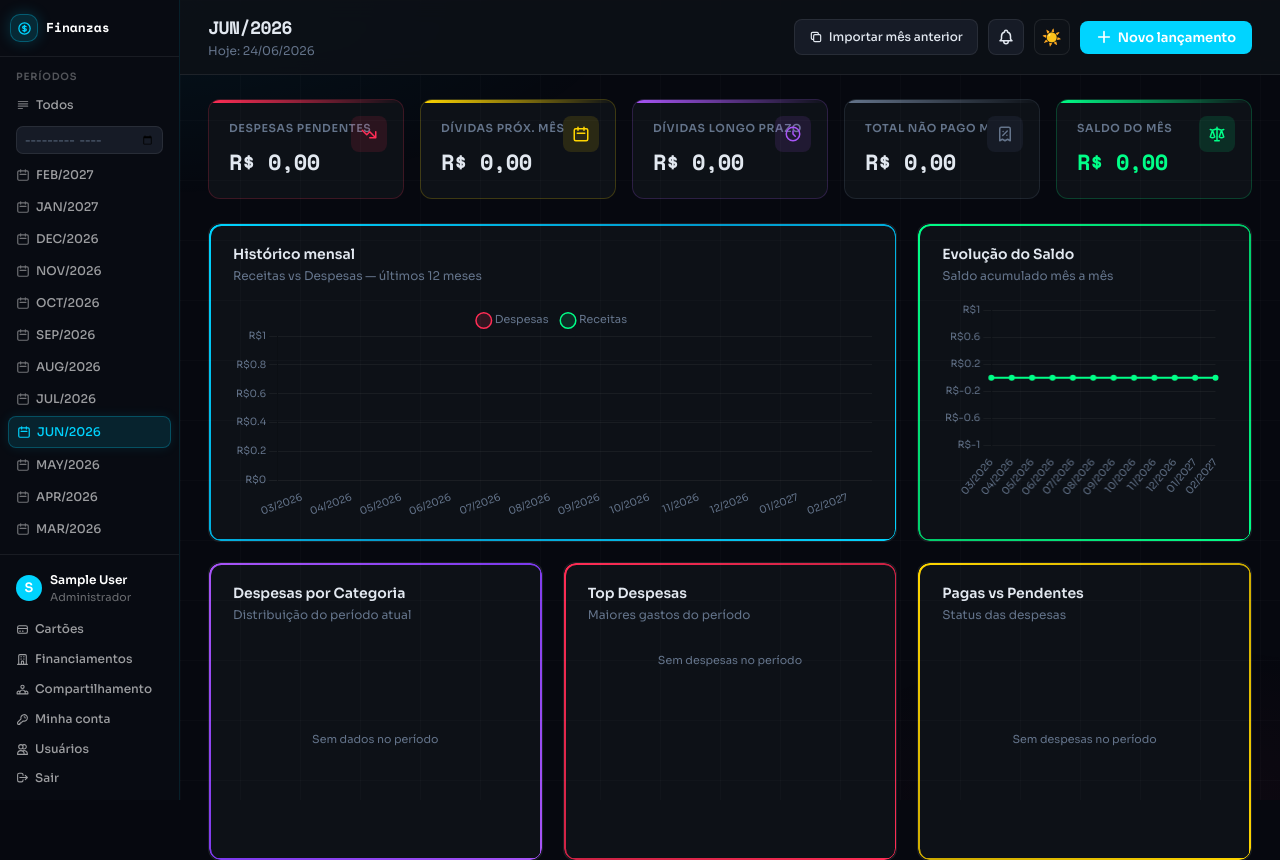
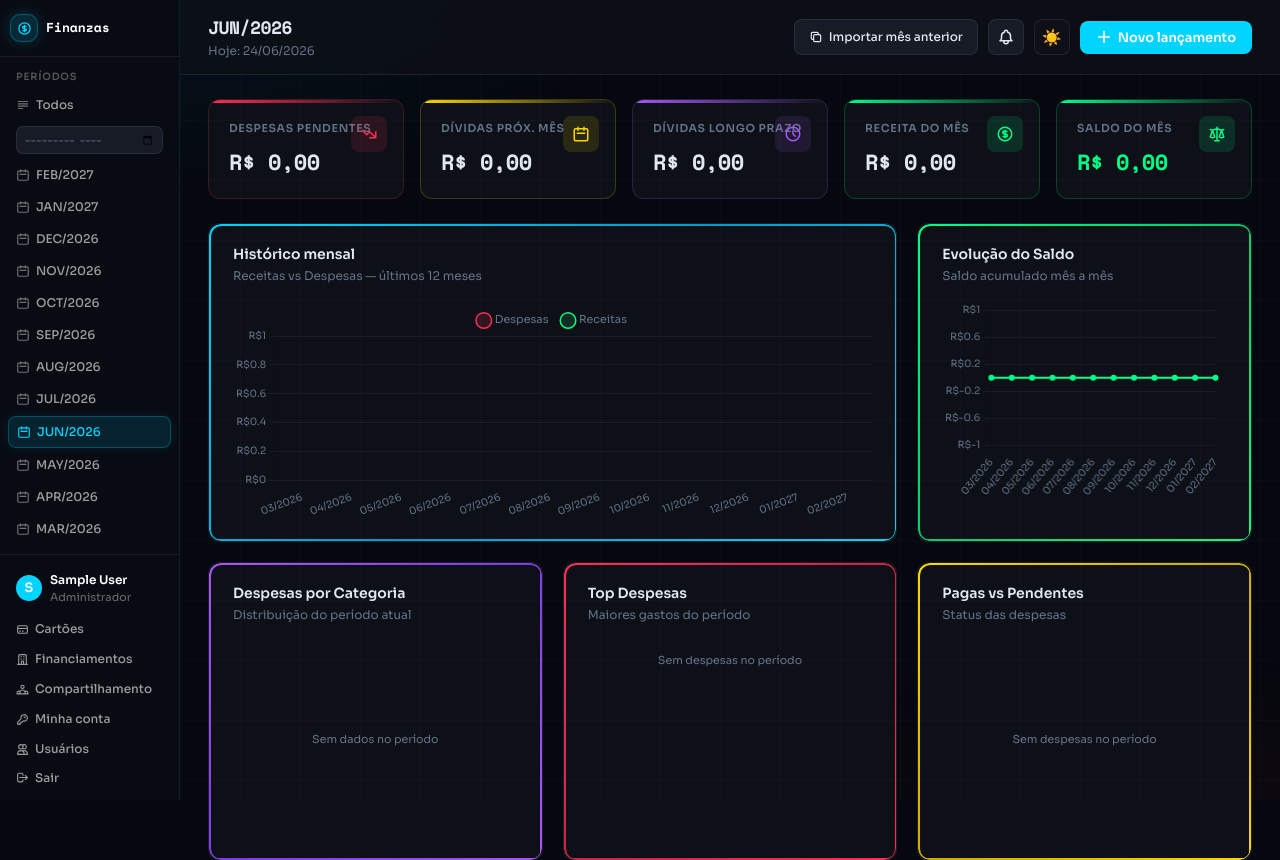
Before and after one commit to isaacsayago/projetoFinanzas, a PHP site: page /projetoFinanzas/dashboard.php in a window 1280 px wide. Shown: the top 860 px of the page. Run offline with PHP 8.4, Linux system fonts and the light colour scheme; the visitor is signed in with stand-in values (Sample User, id 1); data that the repository does not hold is empty.

Commit message:
Despesas pendentes inclui financiamentos; card 4 vira Receita do mes

```diff
--- a/dashboard.php
+++ b/dashboard.php
@@ -1781,7 +1781,7 @@ body.light ::-webkit-scrollbar-thumb:hover { background: #9ca3af; }
         <div class="stat-grid">
             <div class="stat-card danger">
                 <div class="stat-label"><?= $selectedPeriod !== 'all' ? 'Despesas pendentes' : 'Dívidas atuais' ?></div>
-                <div class="stat-value"><?= money($due_now) ?></div>
+                <div class="stat-value"><?= money($total_mes) ?></div>
                 <div class="stat-icon">
                     <svg xmlns="http://www.w3.org/2000/svg" fill="none" viewBox="0 0 24 24" stroke="currentColor" stroke-width="2">
                         <path stroke-linecap="round" stroke-linejoin="round" d="M13 17h8m0 0V9m0 8l-8-8-4 4-6-6" />
@@ -1809,12 +1809,12 @@ body.light ::-webkit-scrollbar-thumb:hover { background: #9ca3af; }
                 </div>
             </div>
 
-            <div class="stat-card neutral">
-                <div class="stat-label"><?= $selectedPeriod !== 'all' ? 'Total não pago mês' : 'Total não pago' ?></div>
-                <div class="stat-value"><?= money($total_mes) ?></div>
+            <div class="stat-card success">
+                <div class="stat-label"><?= $selectedPeriod !== 'all' ? 'Receita do mês' : 'Receita total' ?></div>
+                <div class="stat-value"><?= money($total_income_month) ?></div>
                 <div class="stat-icon">
                     <svg xmlns="http://www.w3.org/2000/svg" fill="none" viewBox="0 0 24 24" stroke="currentColor" stroke-width="2">
-                        <path stroke-linecap="round" stroke-linejoin="round" d="M9 14l6-6m-5.5.5h.01m4.99 5h.01M19 21V5a2 2 0 00-2-2H7a2 2 0 00-2 2v16l3.5-2 3.5 2 3.5-2 3.5 2z" />
+                        <path stroke-linecap="round" stroke-linejoin="round" d="M12 8c-1.657 0-3 .895-3 2s1.343 2 3 2 3 .895 3 2-1.343 2-3 2m0-8c1.11 0 2.08.402 2.599 1M12 8V7m0 1v8m0 0v1m0-1c-1.11 0-2.08-.402-2.599-1M21 12a9 9 0 11-18 0 9 9 0 0118 0z" />
                     </svg>
                 </div>
             </div>
```
